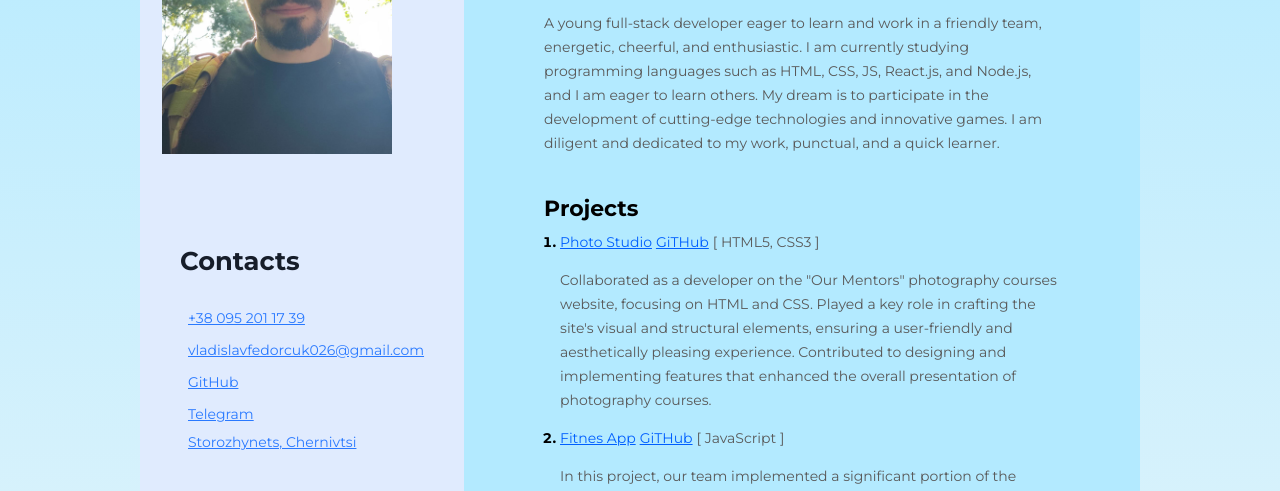
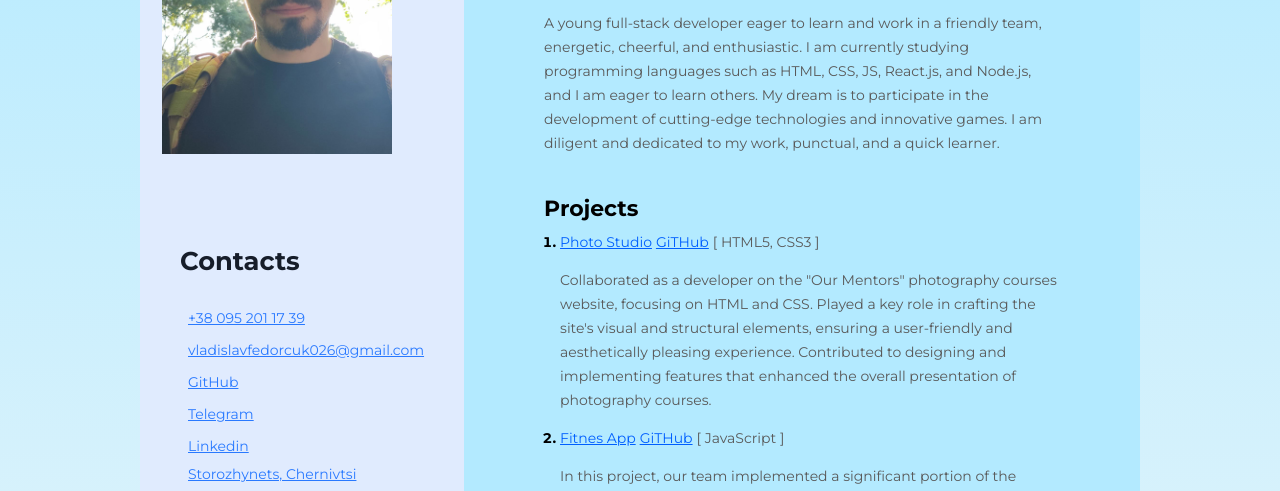
Before and after one commit to VladislavFedorchuk/my-resume, a plain HTML site: page index.html in a window 1280 px wide. Shown: the part 223-714 px from the top of the page. Drawn offline with Linux system fonts and the light colour scheme.

Commit message:
Update index.html

```diff
--- a/index.html
+++ b/index.html
@@ -142,6 +142,10 @@
                         <span class="contacts-type"></span>
                         <a class="contacts-link" href="https://t.me/+380952011739">Telegram</a>
                     </p>
+                    <p class="contacts-item">
+                      <span class="contacts-type"></span>
+                       <a class="contacts-link" href="https://www.linkedin.com/in/%D0%B2%D0%BB%D0%B0%D0%B4%D0%B8%D1%81%D0%BB%D0%B0%D0%B2-%D1%84%D0%B5%D0%B4%D0%BE%D1%80%D1%87%D1%83%D0%BA-b21982303/">Linkedin</a>
+                   </p>
                       <p class="contacts-item contacts-link">
                         <span class="contacts-type"></span>
                         Storozhynets, Chernivtsi
```
